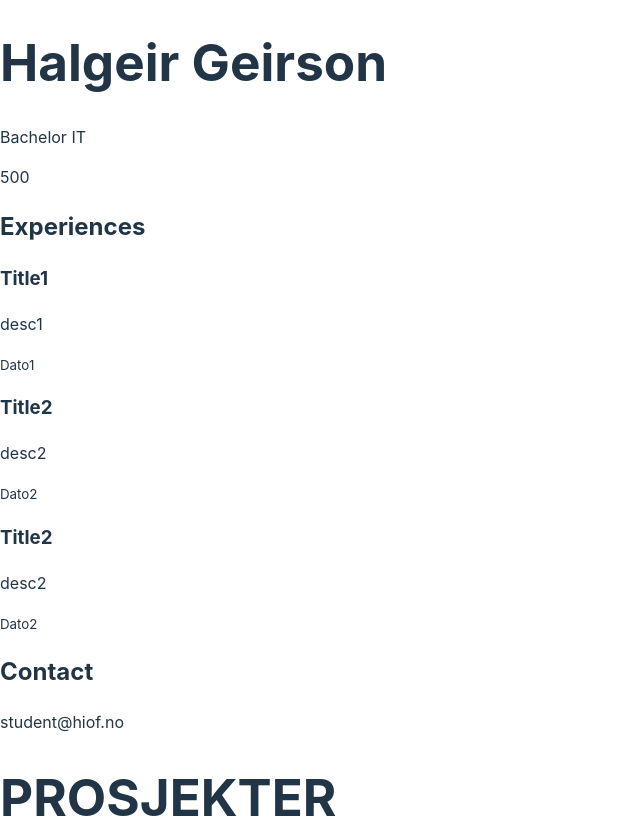
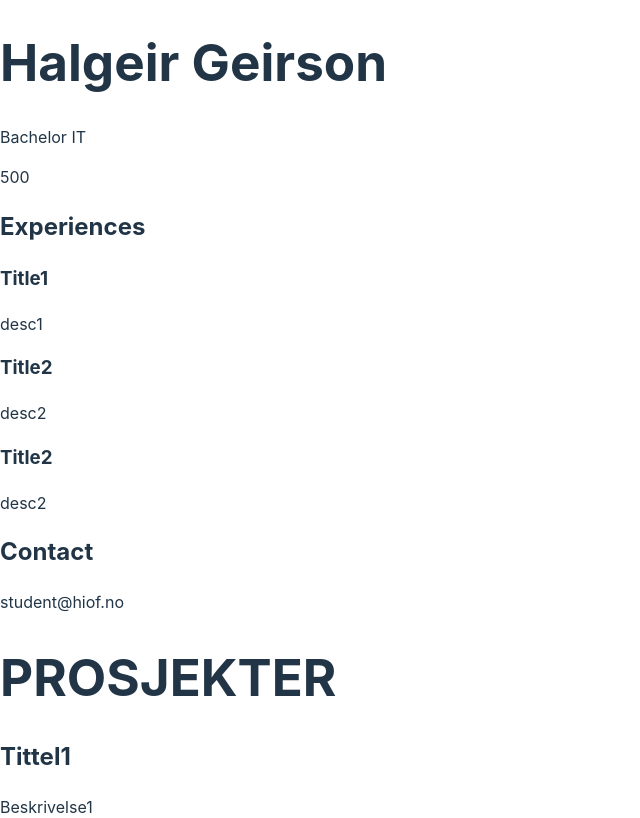
Before and after one commit to Riddy366/Webapplikasjoner_Portfolio, a React (Vite) app in the folder portfolio_V2/frontend/: page / in a window 1280 px wide. Shown: the top 818 px of the page, without its empty margins (0-640 px from the left). Built offline with nearby package versions, Linux system fonts and the light colour scheme.

Commit message:
Fjernet createdAt på experience(s) for det trenges ikke

```diff
--- a/portfolio_V2/frontend/src/components/Experience.tsx
+++ b/portfolio_V2/frontend/src/components/Experience.tsx
@@ -1,19 +1,17 @@
 type ExperienceProps = {
   title: string;
   description: string;
-  createdAt: string;
+
 };
 
 export default function Experience({
   title,
   description,
-  createdAt,
 }: ExperienceProps) {
   return (
     <div>
       <h3>{title}</h3>
       <p>{description}</p>
-      <small>{createdAt}</small>
     </div>
   );
 }
--- a/portfolio_V2/frontend/src/components/Experiences.tsx
+++ b/portfolio_V2/frontend/src/components/Experiences.tsx
@@ -4,9 +4,9 @@ export default function Experiences() {
   return (
     <>
       <h2>Experiences</h2>
-      <Experience title="Title1" description="desc1" createdAt={"Dato1"} />
-      <Experience title="Title2" description="desc2" createdAt={"Dato2"} />
-      <Experience title="Title2" description="desc2" createdAt={"Dato2"} />
+      <Experience title="Title1" description="desc1"/>
+      <Experience title="Title2" description="desc2"/>
+      <Experience title="Title2" description="desc2" />
     </>
   );
 }
```
